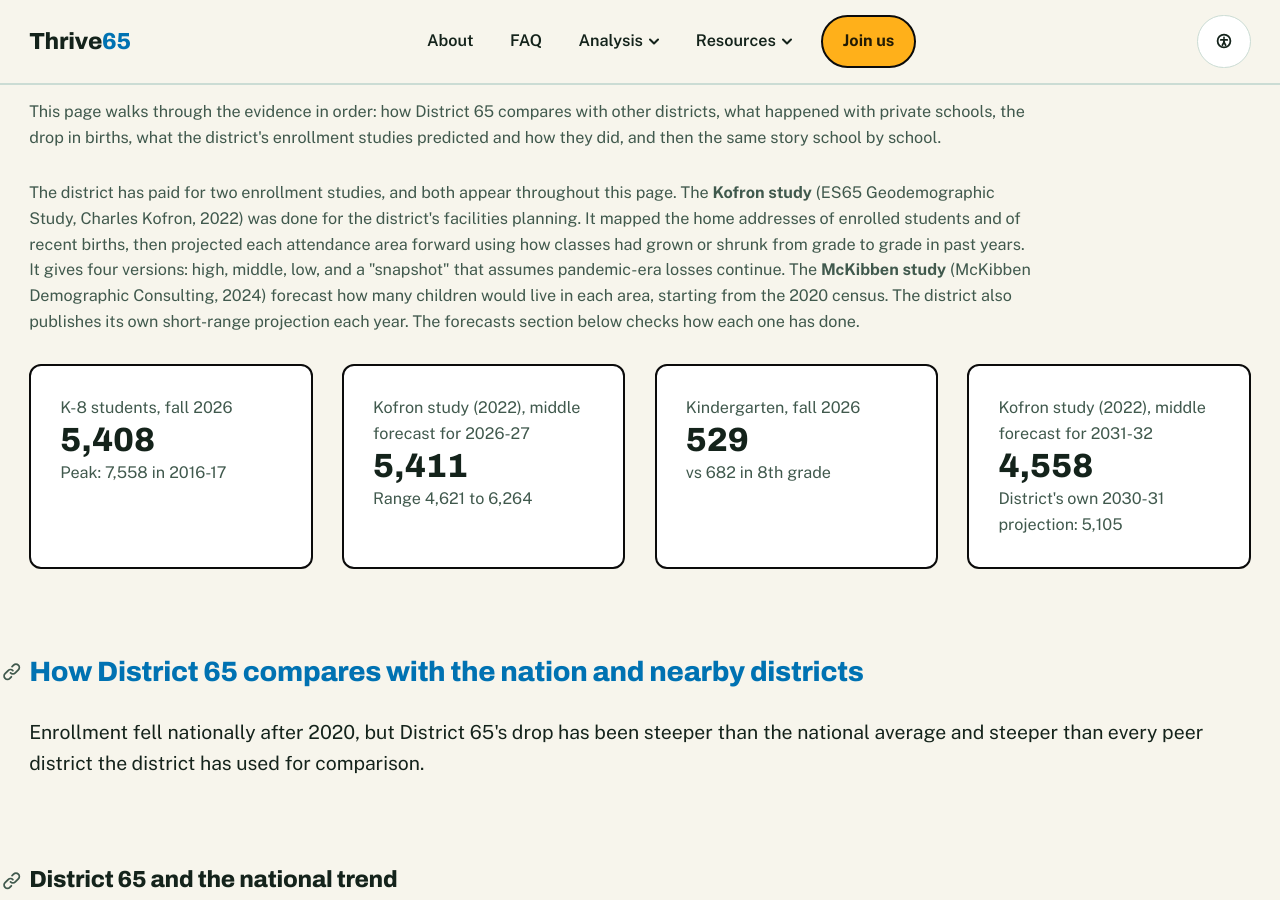
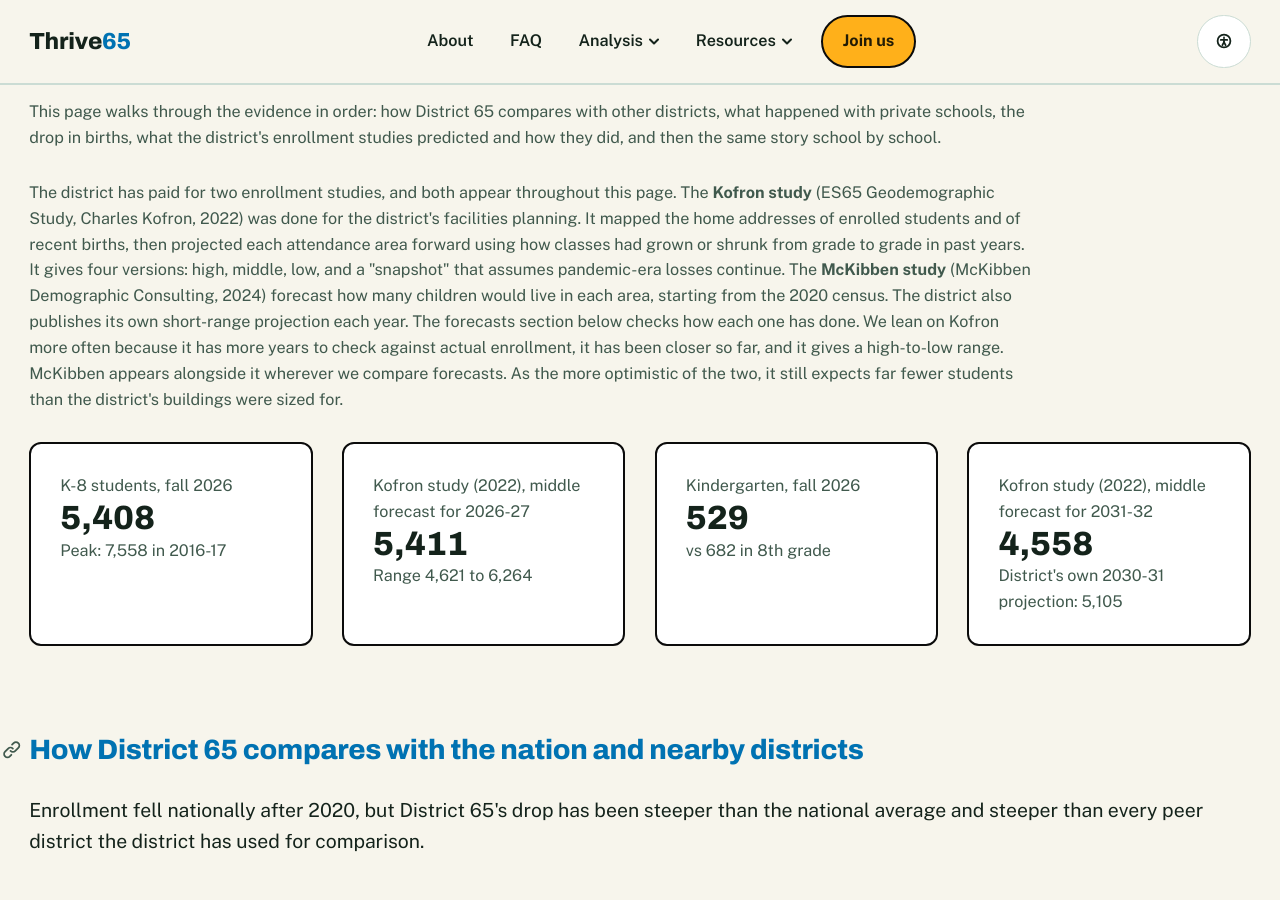
Before and after one commit to Thrive65/thrive65-site, a Jekyll site: the page built from analysis/enrollment.md, in a window 1280 px wide and 900 px high, scrolled down 641 px. Built offline with Jekyll 4.4.1, drawn with Linux system fonts in a browser that asks for light colours.

Commit message:
Explain why the page leans on the Kofron study
Co-Authored-By: Claude Opus 5.5 <noreply@anthropic.com>
Claude-Session: https://claude.ai/code/session_01SmpF7gL57aNoLck87onHpj

```diff
--- a/analysis/enrollment.md
+++ b/analysis/enrollment.md
@@ -13,7 +13,7 @@ wide: true
 
 <p class="lede" id="takeaway">District 65 has about <b data-draw="hl-drop">—</b> fewer K-8 students than at its 2016-17 peak. This fall it serves <b data-draw="hl-actual">—</b>, <b data-draw="hl-peakpct">—</b> below that peak. Most of the drop comes from smaller kindergarten classes, because fewer children have been born in or moved to Evanston and Skokie. Families who left during the pandemic, including some who chose private schools, account for a smaller share.</p>
 <p class="note">This page walks through the evidence in order: how District 65 compares with other districts, what happened with private schools, the drop in births, what the district's enrollment studies predicted and how they did, and then the same story school by school.</p>
-<p class="note" id="studies">The district has paid for two enrollment studies, and both appear throughout this page. The <b>Kofron study</b> (ES65 Geodemographic Study, Charles Kofron, 2022) was done for the district's facilities planning. It mapped the home addresses of enrolled students and of recent births, then projected each attendance area forward using how classes had grown or shrunk from grade to grade in past years. It gives four versions: high, middle, low, and a "snapshot" that assumes pandemic-era losses continue. The <b>McKibben study</b> (McKibben Demographic Consulting, 2024) forecast how many children would live in each area, starting from the 2020 census. The district also publishes its own short-range projection each year. The forecasts section below checks how each one has done.</p>
+<p class="note" id="studies">The district has paid for two enrollment studies, and both appear throughout this page. The <b>Kofron study</b> (ES65 Geodemographic Study, Charles Kofron, 2022) was done for the district's facilities planning. It mapped the home addresses of enrolled students and of recent births, then projected each attendance area forward using how classes had grown or shrunk from grade to grade in past years. It gives four versions: high, middle, low, and a "snapshot" that assumes pandemic-era losses continue. The <b>McKibben study</b> (McKibben Demographic Consulting, 2024) forecast how many children would live in each area, starting from the 2020 census. The district also publishes its own short-range projection each year. The forecasts section below checks how each one has done. We lean on Kofron more often because it has more years to check against actual enrollment, it has been closer so far, and it gives a high-to-low range. McKibben appears alongside it wherever we compare forecasts. As the more optimistic of the two, it still expects far fewer students than the district's buildings were sized for.</p>
 
 <div class="tiles" id="tiles">
   <div class="tile"><div class="lab">K-8 students, fall 2026</div><div class="big" data-draw="t-actual">—</div><div class="sub">Peak: <span data-draw="t-peak">—</span> in 2016-17</div></div>
```
